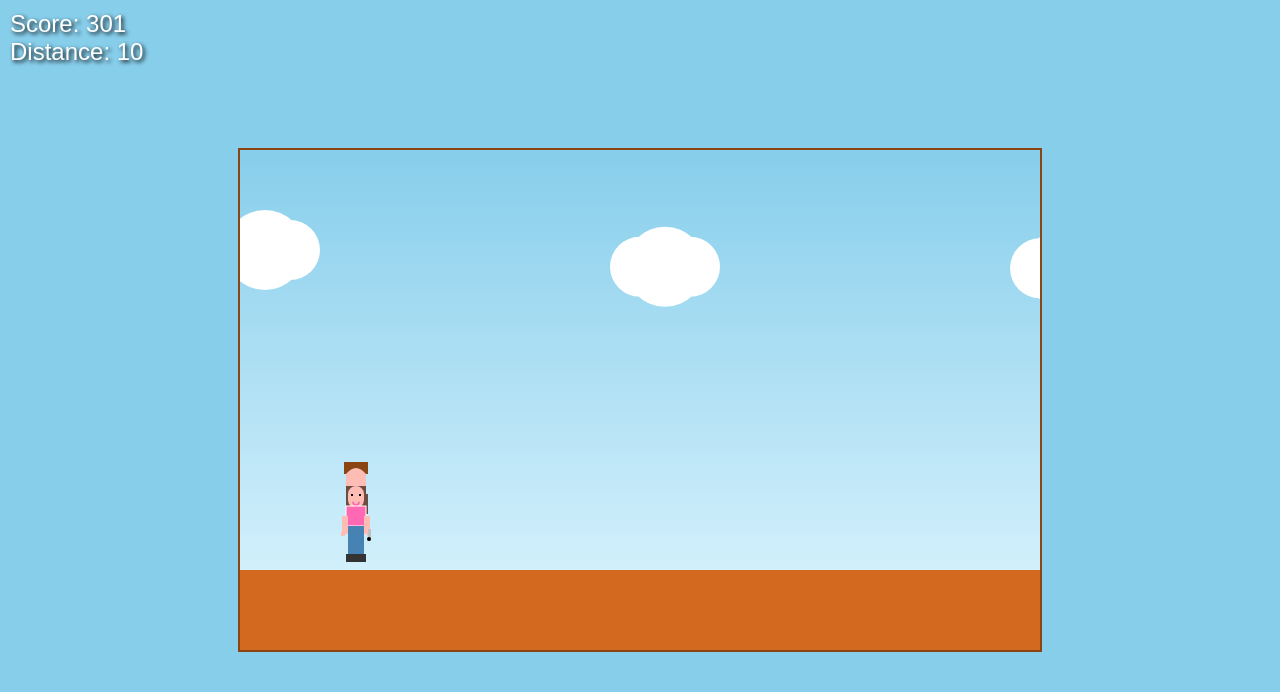
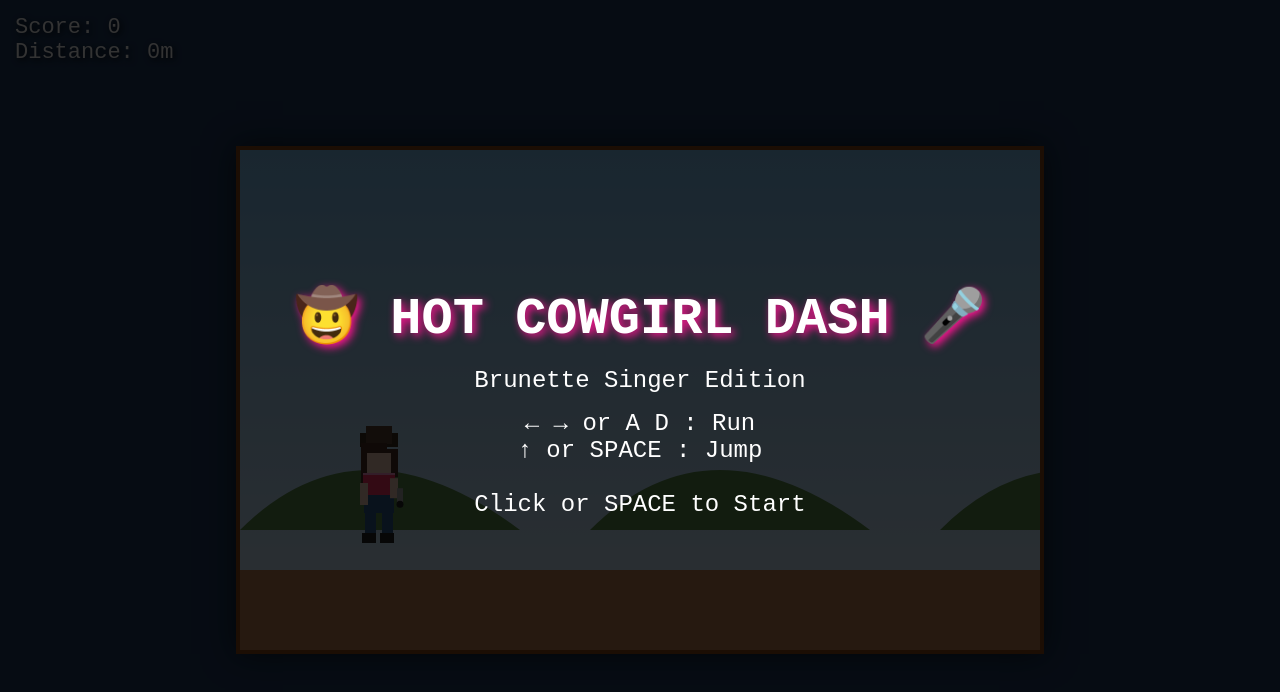
Before and after one commit to dakotarayneofficial/dakota-runner, a plain HTML site: page index.html in a window 1280 px wide. Drawn offline with Linux system fonts and the light colour scheme.

Commit message:
Update index.html

```diff
--- a/index.html
+++ b/index.html
@@ -3,321 +3,311 @@
 <head>
     <meta charset="UTF-8">
     <meta name="viewport" content="width=device-width, initial-scale=1.0">
-    <title>Hot Cowgirl Singer Runner</title>
+    <title>Hot Cowgirl Singer Dash</title>
     <style>
-        body { margin: 0; background: #87CEEB; display: flex; justify-content: center; align-items: center; height: 100vh; font-family: Arial, sans-serif; }
-        canvas { border: 2px solid #8B4513; background: #87CEEB; cursor: pointer; }
-        #ui { position: absolute; top: 10px; left: 10px; color: white; font-size: 24px; text-shadow: 2px 2px 4px black; }
+        body { margin: 0; background: #1e3a5f; display: flex; justify-content: center; align-items: center; height: 100vh; font-family: 'Courier New', monospace; overflow: hidden; }
+        canvas { border: 4px solid #8B4513; box-shadow: 0 0 30px rgba(0,0,0,0.6); }
+        #ui { position: absolute; top: 15px; left: 15px; color: white; font-size: 22px; text-shadow: 2px 2px 6px black; pointer-events: none; }
+        #startScreen { position: absolute; top: 0; left: 0; width: 100%; height: 100%; background: rgba(0,0,0,0.8); display: flex; flex-direction: column; justify-content: center; align-items: center; color: white; text-align: center; }
+        h1 { font-size: 52px; margin: 10px; text-shadow: 3px 3px 8px #ff1493; }
+        p { font-size: 24px; margin: 8px; }
     </style>
 </head>
 <body>
     <canvas id="game" width="800" height="500"></canvas>
     <div id="ui">
         <div>Score: <span id="score">0</span></div>
-        <div>Distance: <span id="dist">0</span></div>
+        <div>Distance: <span id="dist">0</span>m</div>
     </div>
+
+    <div id="startScreen">
+        <h1>🤠 HOT COWGIRL DASH 🎤</h1>
+        <p>Brunette Singer Edition</p>
+        <p>← → or A D : Run<br>↑ or SPACE : Jump<br><br>Click or SPACE to Start</p>
+    </div>
+
     <script>
         const canvas = document.getElementById('game');
         const ctx = canvas.getContext('2d');
         const scoreEl = document.getElementById('score');
         const distEl = document.getElementById('dist');
+        const startScreen = document.getElementById('startScreen');
 
-        // Game state
-        let gameState = { score: 0, distance: 0, gameOver: false };
+        let gameState = { mode: 'start', score: 0, distance: 0 };
         let keys = {};
         let camera = { x: 0 };
+        let lastSpawnX = 800;
 
-        // Player
         const player = {
-            x: 100, y: 300, width: 32, height: 56,
-            vx: 0, vy: 0, speed: 4, jumpPower: -14,
-            onGround: false, frame: 0, maxFrame: 4
+            x: 120, y: 300, width: 38, height: 62,
+            vx: 0, vy: 0, speed: 5.5, accel: 1.2, friction: 0.82,
+            jumpPower: -15.5, onGround: false, facingRight: true,
+            frame: 0
         };
 
-        // Arrays
-        let platforms = [{x: 0, y: 420, w: 3000, h: 80}]; // Ground
+        let platforms = [{x: 0, y: 420, w: 2500, h: 80}];
         let obstacles = [];
         let coins = [];
+        let tumbleweeds = [];
 
-        // Input
-        document.addEventListener('keydown', (e) => { keys[e.code] = true; });
-        document.addEventListener('keyup', (e) => { keys[e.code] = false; });
-        canvas.addEventListener('click', () => { if (gameState.gameOver) reset(); });
+        document.addEventListener('keydown', e => {
+            keys[e.code] = true;
+            if ((e.code === 'Space' || e.code === 'ArrowUp') && gameState.mode === 'start') startGame();
+            if (e.code === 'Space' && gameState.mode === 'gameover') reset();
+        });
+        document.addEventListener('keyup', e => keys[e.code] = false);
+        canvas.addEventListener('click', () => {
+            if (gameState.mode === 'start') startGame();
+            if (gameState.mode === 'gameover') reset();
+        });
+
+        function startGame() {
+            startScreen.style.display = 'none';
+            gameState.mode = 'playing';
+            reset();
+        }
 
         function reset() {
-            player.x = 100; player.y = 300; player.vx = 0; player.vy = 0;
-            camera.x = 0;
-            platforms = [{x: 0, y: 420, w: 3000, h: 80}];
-            obstacles = []; coins = [];
-            gameState.score = 0; gameState.distance = 0; gameState.gameOver = false;
-            generateLevel();
+            player.x = 120; player.y = 300; player.vx = player.vy = 0;
+            camera.x = 0; lastSpawnX = 800;
+            platforms = [{x: 0, y: 420, w: 2500, h: 80}];
+            obstacles = []; coins = []; tumbleweeds = [];
+            gameState.score = 0; gameState.distance = 0;
+            gameState.mode = 'playing';
+            spawnChunk(600);
         }
 
-        function generateLevel() {
-            const worldEnd = Math.max(...platforms.map(p => p.x + p.w), 3000);
-            if (player.x > worldEnd - 1000) {
-                // Add more ground
-                platforms[0].w += 2000;
-                // Platforms
-                for (let i = 0; i < 10; i++) {
-                    const px = worldEnd + Math.random() * 500 + 200;
-                    const py = 420 - 50 - Math.random() * 100;
-                    platforms.push({x: px, y: py, w: 100 + Math.random() * 100, h: 20});
-                }
-                // Obstacles
-                for (let i = 0; i < 8; i++) {
-                    const ox = worldEnd + Math.random() * 800 + 300;
-                    obstacles.push({x: ox, y: 360, w: 24, h: 60});
-                }
-                // Coins
-                for (let i = 0; i < 15; i++) {
-                    const cx = worldEnd + Math.random() * 1000 + 200;
-                    const cy = 300 + Math.random() * 100;
-                    coins.push({x: cx, y: cy, r: 8, collected: false});
-                }
+        function spawnChunk(startX) {
+            for (let i = 0; i < 6; i++) {
+                const px = startX + i * 180 + Math.random() * 80;
+                const py = 280 + Math.random() * 110;
+                platforms.push({x: px, y: py, w: 110 + Math.random() * 90, h: 22});
             }
+            for (let i = 0; i < 7; i++) {
+                const ox = startX + 100 + Math.random() * 900;
+                obstacles.push({x: ox, y: 360, w: 28, h: 60});
+            }
+            for (let i = 0; i < 18; i++) {
+                const cx = startX + Math.random() * 1100;
+                const cy = 180 + Math.random() * 160;
+                coins.push({x: cx, y: cy, r: 10, collected: false});
+            }
+            for (let i = 0; i < 4; i++) {
+                tumbleweeds.push({x: startX + 300 + Math.random() * 700, y: 380, vx: 1.8 + Math.random() * 1.2, size: 18 + Math.random() * 8});
+            }
+            lastSpawnX = startX + 1100;
+        }
+
+        function cleanup() {
+            const threshold = camera.x - 300;
+            platforms = platforms.filter(p => p.x + p.w > threshold);
+            obstacles = obstacles.filter(o => o.x + o.w > threshold);
+            coins = coins.filter(c => !c.collected && c.x > threshold);
+            tumbleweeds = tumbleweeds.filter(t => t.x > threshold);
         }
 
         function update() {
-            if (gameState.gameOver) return;
+            if (gameState.mode !== 'playing') return;
 
-            // Input
-            player.vx = 0;
-            if (keys['ArrowRight'] || keys['KeyD']) player.vx = player.speed;
-            if (keys['ArrowLeft'] || keys['KeyA']) player.vx = -player.speed * 0.7;
-            if ((keys['ArrowUp'] || keys['Space']) && player.onGround) {
+            // Controls + smooth acceleration
+            let targetVx = 0;
+            if (keys['ArrowRight'] || keys['KeyD']) targetVx = player.speed;
+            if (keys['ArrowLeft'] || keys['KeyA']) targetVx = -player.speed * 0.75;
+            player.vx += (targetVx - player.vx) * player.accel;
+            if (player.onGround) player.vx *= player.friction;
+
+            if ((keys['Space'] || keys['ArrowUp']) && player.onGround) {
                 player.vy = player.jumpPower;
                 player.onGround = false;
             }
 
-            // Physics
-            player.vy += 0.8; // Gravity
+            player.vy += 0.85; // gravity
+
+            // X movement + collision
             player.x += player.vx;
+            handleCollisions(true);
+
+            // Y movement + collision
             player.y += player.vy;
+            handleCollisions(false);
 
-            // Animation
-            if (Math.abs(player.vx) > 0 && player.onGround) {
-                player.frame = (player.frame + 0.25) % player.maxFrame;
-            } else {
-                player.frame = 0;
-            }
-
-            // Platform collisions
             player.onGround = false;
             for (let p of platforms) {
-                if (player.x < p.x + p.w &&
-                    player.x + player.width > p.x &&
-                    player.y + player.height > p.y &&
-                    player.y + player.height <= p.y + player.vy + 10) {
+                if (player.x < p.x + p.w && player.x + player.width > p.x &&
+                    player.y + player.height > p.y && player.y + player.height < p.y + 18) {
                     player.y = p.y - player.height;
                     player.vy = 0;
                     player.onGround = true;
                 }
             }
 
-            // Obstacle collisions
+            // Animation
+            if (Math.abs(player.vx) > 1 && player.onGround) player.frame = (player.frame + 0.28) % 6;
+            else player.frame = 0;
+            player.facingRight = player.vx >= 0;
+
+            camera.x = Math.max(0, player.x - 220);
+
+            if (camera.x + 1400 > lastSpawnX) spawnChunk(lastSpawnX);
+            cleanup();
+
+            // Collisions
             for (let o of obstacles) {
-                if (player.x < o.x + o.w &&
-                    player.x + player.width > o.x &&
-                    player.y < o.y + o.h &&
-                    player.y + player.height > o.y) {
-                    gameOver();
-                    return;
+                if (player.x < o.x + o.w && player.x + player.width > o.x &&
+                    player.y < o.y + o.h && player.y + player.height > o.y) die();
+            }
+            for (let t of tumbleweeds) {
+                if (player.x < t.x + t.size && player.x + player.width > t.x &&
+                    player.y < t.y + t.size && player.y + player.height > t.y - 10) die();
+            }
+
+            // Coins
+            for (let c of coins) {
+                if (!c.collected) {
+                    const dx = player.x + player.width/2 - c.x;
+                    const dy = player.y + player.height/2 - c.y;
+                    if (dx*dx + dy*dy < 900) {
+                        c.collected = true;
+                        gameState.score += 150;
+                    }
                 }
             }
 
-            // Coin collection
-            for (let c of coins) {
-                if (!c.collected &&
-                    player.x < c.x + c.r * 2 &&
-                    player.x + player.width > c.x - c.r * 2 &&
-                    player.y < c.y + c.r * 2 &&
-                    player.y + player.height > c.y - c.r * 2) {
-                    c.collected = true;
-                    gameState.score += 100;
-                }
-            }
+            if (player.y > 620) die();
 
-            // Bounds
-            if (player.y > canvas.height) gameOver();
+            gameState.distance = Math.floor(Math.max(0, player.x - 100) / 8);
+            gameState.score = Math.floor(gameState.distance * 2) + gameState.score; // keep coin bonus
 
-            // Camera
-            camera.x = Math.max(0, player.x - canvas.width / 2);
-
-            // Score
-            gameState.distance = Math.floor(player.x / 10);
-            gameState.score += 1; // Distance points
-            generateLevel();
-
-            updateUI();
-        }
-
-        function gameOver() {
-            gameState.gameOver = true;
-            ctx.fillStyle = 'rgba(0,0,0,0.7)';
-            ctx.fillRect(0, 0, canvas.width, canvas.height);
-            ctx.fillStyle = 'white';
-            ctx.font = '48px Arial';
-            ctx.textAlign = 'center';
-            ctx.fillText('Game Over!', canvas.width / 2, canvas.height / 2);
-            ctx.font = '24px Arial';
-            ctx.fillText('Click to Restart', canvas.width / 2, canvas.height / 2 + 60);
-            updateUI();
-        }
-
-        function updateUI() {
             scoreEl.textContent = gameState.score;
             distEl.textContent = gameState.distance;
         }
 
-        function drawCowgirl(px, py, frame) {
+        function handleCollisions(isHorizontal) {
+            for (let p of platforms) {
+                if (!(player.x < p.x + p.w && player.x + player.width > p.x &&
+                      player.y < p.y + p.h && player.y + player.height > p.y)) continue;
+                if (isHorizontal) {
+                    if (player.vx > 0) player.x = p.x - player.width;
+                    else if (player.vx < 0) player.x = p.x + p.w;
+                    player.vx = 0;
+                } else {
+                    if (player.vy > 0) {
+                        player.y = p.y - player.height;
+                        player.vy = 0;
+                        player.onGround = true;
+                    } else if (player.vy < 0) {
+                        player.y = p.y + p.h;
+                        player.vy = 0;
+                    }
+                }
+            }
+        }
+
+        function die() {
+            gameState.mode = 'gameover';
+        }
+
+        function drawBackground() {
+            const grad = ctx.createLinearGradient(0, 0, 0, 500);
+            grad.addColorStop(0, '#7EC0EE'); grad.addColorStop(1, '#E0F0FF');
+            ctx.fillStyle = grad; ctx.fillRect(0, 0, canvas.width, canvas.height);
+
+            ctx.fillStyle = '#5a8c4d';
+            for (let i = -1; i < 4; i++) {
+                const bx = (i * 350 - camera.x * 0.15) % 1400;
+                ctx.beginPath(); ctx.moveTo(bx, 380);
+                ctx.quadraticCurveTo(bx+120, 260, bx+280, 380); ctx.fill();
+            }
+        }
+
+        function drawCowgirl() {
             ctx.save();
-            ctx.translate(px + 16, py + 28);
+            const px = player.x - camera.x;
+            const py = player.y;
+            ctx.translate(px + 19, py + 31);
+            if (!player.facingRight) ctx.scale(-1, 1);
 
-            // Jump squash/stretch
-            const squash = player.onGround ? 1 : (player.vy > 0 ? 0.85 : 1.1);
-            ctx.scale(squash, 1 / squash);
+            const runCycle = player.onGround ? Math.sin(player.frame * Math.PI * 1.6) * 12 : 0;
 
-            ctx.translate(-16, -28);
+            // Hat & Hair
+            ctx.fillStyle = '#3d2b1f'; ctx.fillRect(-19, -48, 38, 14);
+            ctx.fillStyle = '#5c4033'; ctx.fillRect(-13, -55, 26, 18);
+            ctx.fillStyle = '#4a2f25'; ctx.fillRect(-18, -38, 26, 42);
+            ctx.fillRect(8, -32 + runCycle*0.3, 11, 28); // ponytail bounce
 
-            // Hat
-            ctx.fillStyle = '#8B4513';
-            ctx.fillRect(4, -52, 24, 12); // Brim
-            ctx.beginPath();
-            ctx.roundRect(8, -48, 16, 16, 4);
-            ctx.fill(); // Crown
+            // Face + body (hot curves)
+            ctx.fillStyle = '#f8d0b8'; ctx.fillRect(-12, -28, 24, 26);
+            ctx.fillStyle = '#ff99cc'; ctx.fillRect(-16, -8, 32, 18); // bust
+            ctx.fillStyle = '#ff3366'; ctx.fillRect(-16, -6, 32, 22); // tight shirt
 
-            // Brunette hair (long, flowing)
-            const hairColor = '#6D4C41';
-            ctx.fillStyle = hairColor;
-            ctx.fillRect(6, -40, 20, 36); // Main hair
-            ctx.fillRect(22, -20, 6, 20); // Ponytail
-            // Bangs
-            ctx.beginPath();
-            ctx.moveTo(6, -40);
-            ctx.quadraticCurveTo(16, -52, 26, -40);
-            ctx.lineTo(26, -28);
-            ctx.lineTo(6, -28);
-            ctx.fill();
+            // Short denim shorts
+            ctx.fillStyle = '#2b5a8c'; ctx.fillRect(-15, 14, 30, 18);
 
-            // Face
-            ctx.fillStyle = '#FDBCB4';
-            ctx.roundRect(8, -28, 16, 22, 8);
-            ctx.fill();
-            // Eyes
-            ctx.fillStyle = 'black';
-            ctx.fillRect(11, -20, 2, 2);
-            ctx.fillRect(19, -20, 2, 2);
-            // Smile (singing mouth)
-            ctx.strokeStyle = '#FF69B4';
-            ctx.lineWidth = 2;
-            ctx.lineCap = 'round';
-            ctx.beginPath();
-            ctx.arc(16, -12, 3, 0.2, Math.PI - 0.2);
-            ctx.stroke();
+            // Arms + mic
+            const armSwing = player.onGround ? Math.sin(player.frame * Math.PI * 2) * 7 : -8;
+            ctx.fillStyle = '#f8d0b8';
+            ctx.fillRect(-19, 2, 8, 22);
+            ctx.fillRect(11, 2 + armSwing*0.6, 8, 20);
+            ctx.fillStyle = '#aaaaaa'; ctx.fillRect(18, 12 + armSwing*0.6, 6, 18);
+            ctx.fillStyle = '#222'; ctx.beginPath(); ctx.arc(21, 28 + armSwing*0.6, 3.5, 0, Math.PI*2); ctx.fill();
 
-            // Plaid shirt (hot pink/white for cartoon pop)
-            ctx.fillStyle = '#FF69B4';
-            ctx.fillRect(6, -8, 20, 20);
-            ctx.strokeStyle = 'white';
-            ctx.lineWidth = 1;
-            ctx.strokeRect(6, -8, 20, 20);
-
-            // Arms (swing with run)
-            const armSwing = Math.sin(frame * Math.PI * 2) * 3;
-            ctx.fillStyle = '#FDBCB4';
-            ctx.fillRect(2 + armSwing, 2, 6, 18); // Left arm
-            ctx.fillRect(24 - armSwing, 2, 6, 18); // Right arm
-            // Hands
-            ctx.fillRect(1 + armSwing, 18, 4, 4);
-            ctx.fillRect(27 - armSwing, 18, 4, 4);
-
-            // Microphone (singer!)
-            ctx.fillStyle = '#C0C0C0';
-            ctx.fillRect(28 - armSwing, 15, 3, 12);
-            ctx.fillStyle = 'black';
-            ctx.beginPath();
-            ctx.arc(29 - armSwing, 25, 2, 0, Math.PI * 2);
-            ctx.fill();
-
-            // Jeans
-            ctx.fillStyle = '#4682B4';
-            ctx.fillRect(8, 12, 8, 32); // Left leg
-            ctx.fillRect(16, 12, 8, 32); // Right leg
-
-            // Boots
-            ctx.fillStyle = '#333';
-            ctx.fillRect(6, 40, 12, 8);
-            ctx.fillRect(14, 40, 12, 8);
+            // Legs + boots
+            ctx.fillStyle = '#2b5a8c';
+            ctx.fillRect(-14, 30, 11, 26);
+            ctx.fillRect(3, 30, 11, 26);
+            ctx.fillStyle = '#222';
+            ctx.fillRect(-17, 52, 14, 10);
+            ctx.fillRect(1, 52, 14, 10);
 
             ctx.restore();
         }
 
         function draw() {
-            // Sky gradient
-            const grad = ctx.createLinearGradient(0, 0, 0, canvas.height);
-            grad.addColorStop(0, '#87CEEB');
-            grad.addColorStop(1, '#E0F6FF');
-            ctx.fillStyle = grad;
-            ctx.fillRect(0, 0, canvas.width, canvas.height);
+            drawBackground();
 
-            // Clouds (parallax)
-            ctx.fillStyle = 'white';
-            for (let i = 0; i < 5; i++) {
-                const cx = (i * 400 - camera.x * 0.2) % 2000;
-                ctx.beginPath();
-                ctx.arc(cx, 100 + Math.sin(i) * 20, 30, 0, Math.PI * 2);
-                ctx.arc(cx + 25, 100 + Math.sin(i) * 20, 40, 0, Math.PI * 2);
-                ctx.arc(cx + 50, 100 + Math.sin(i) * 20, 30, 0, Math.PI * 2);
-                ctx.fill();
-            }
+            ctx.fillStyle = '#c17f4e';
+            for (let p of platforms) ctx.fillRect(p.x - camera.x, p.y, p.w, p.h);
 
-            // Platforms (brown)
-            ctx.fillStyle = '#D2691E';
-            for (let p of platforms) {
-                ctx.fillRect(p.x - camera.x, p.y, p.w, p.h);
-            }
-
-            // Obstacles (red cacti)
-            ctx.fillStyle = '#DC143C';
+            ctx.fillStyle = '#1e8c2f';
             for (let o of obstacles) {
                 ctx.fillRect(o.x - camera.x, o.y, o.w, o.h);
             }
 
-            // Coins
-            ctx.fillStyle = 'gold';
-            ctx.strokeStyle = '#FFD700';
-            ctx.lineWidth = 2;
+            ctx.fillStyle = '#ffcc00';
             for (let c of coins) {
                 if (!c.collected) {
                     const cx = c.x - camera.x;
-                    ctx.beginPath();
-                    ctx.arc(cx, c.y, c.r, 0, Math.PI * 2);
-                    ctx.fill();
-                    ctx.stroke();
-                    // Shine
-                    ctx.fillStyle = 'white';
-                    ctx.beginPath();
-                    ctx.arc(cx - 3, c.y - 3, 2, 0, Math.PI * 2);
-                    ctx.fill();
-                    ctx.fillStyle = 'gold';
+                    ctx.beginPath(); ctx.arc(cx, c.y, c.r, 0, Math.PI*2); ctx.fill();
                 }
             }
 
-            // Player
-            drawCowgirl(player.x, player.y, player.frame);
+            ctx.strokeStyle = '#8B5A2B'; ctx.lineWidth = 3;
+            for (let t of tumbleweeds) {
+                const tx = t.x - camera.x;
+                ctx.beginPath(); ctx.arc(tx, t.y + 8, t.size, 0, Math.PI*2); ctx.stroke();
+            }
 
-            if (gameState.gameOver) return;
+            drawCowgirl();
+
+            if (gameState.mode === 'gameover') {
+                ctx.fillStyle = 'rgba(0,0,0,0.85)'; ctx.fillRect(0, 0, canvas.width, canvas.height);
+                ctx.fillStyle = '#ff3366'; ctx.font = 'bold 58px Arial'; ctx.textAlign = 'center';
+                ctx.fillText('YA BIT THE DUST!', canvas.width/2, 200);
+                ctx.fillStyle = 'white'; ctx.font = '28px Arial';
+                ctx.fillText(`Final Score: ${gameState.score}`, canvas.width/2, 270);
+                ctx.fillText('Click or SPACE to Try Again', canvas.width/2, 340);
+            }
         }
 
         function loop() {
             update();
+            if (gameState.mode === 'playing') {
+                for (let t of tumbleweeds) t.x += t.vx;
+            }
             draw();
             requestAnimationFrame(loop);
         }
 
-        // Start
-        reset();
         loop();
     </script>
 </body>
```
